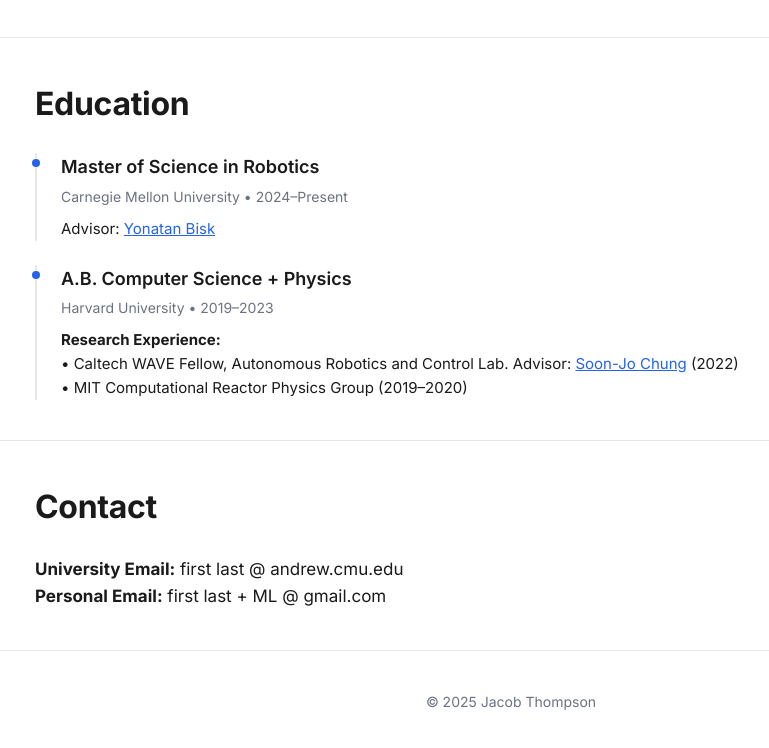
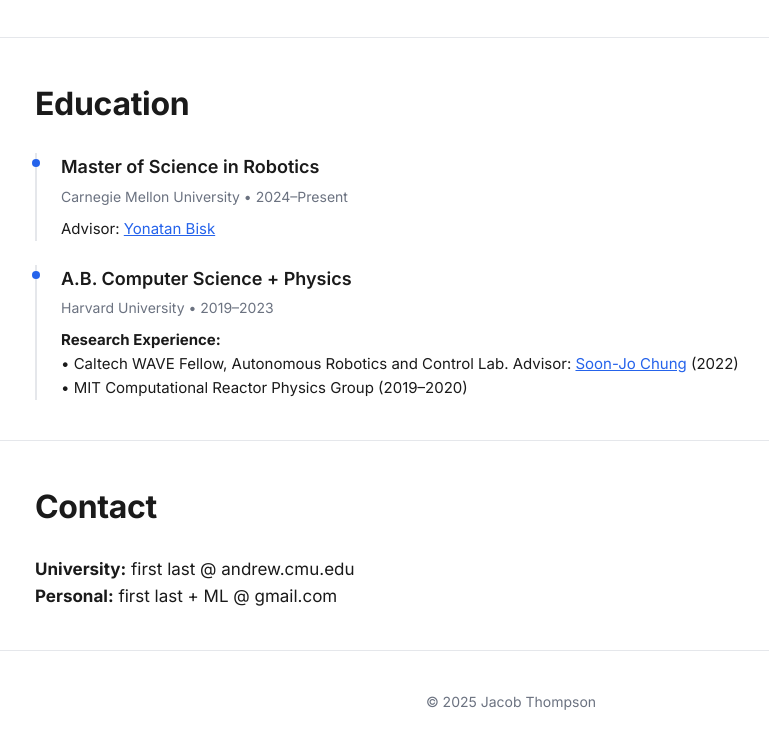
Before and after one commit to jacobtho314/jacobtho314.github.io, a plain HTML site: page index.html in a window 1280 px wide. Shown: the part 1387-2135 px from the top of the page, without its empty margins (129-898 px from the left). Drawn offline with Linux system fonts and the light colour scheme.

Commit message:
Update index.html

```diff
--- a/index.html
+++ b/index.html
@@ -423,8 +423,8 @@
     <div class="container">
       <h2>Contact</h2>
       <p style="font-size: 17px;">
-        <strong>University Email:</strong> first last @ andrew.cmu.edu<br>
-        <strong>Personal Email:</strong> first last + ML @ gmail.com
+        <strong>University:</strong> first last @ andrew.cmu.edu<br>
+        <strong>Personal:</strong> first last + ML @ gmail.com
       </p>
     </div>
   </section>
```
